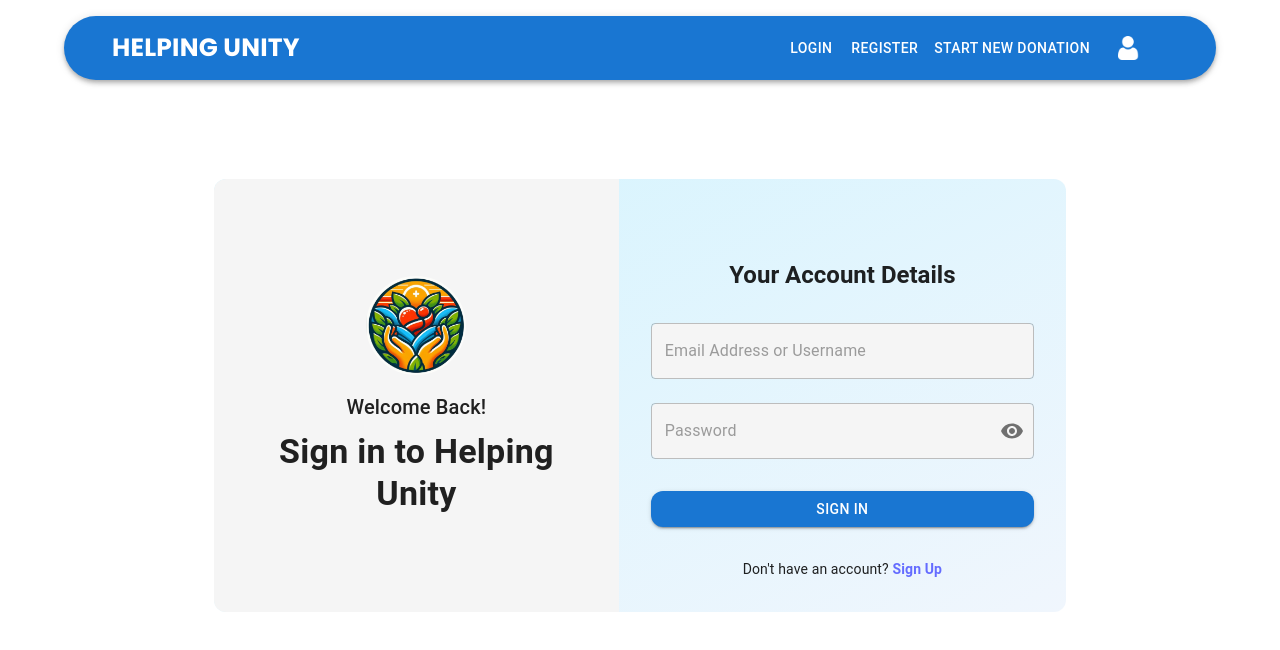
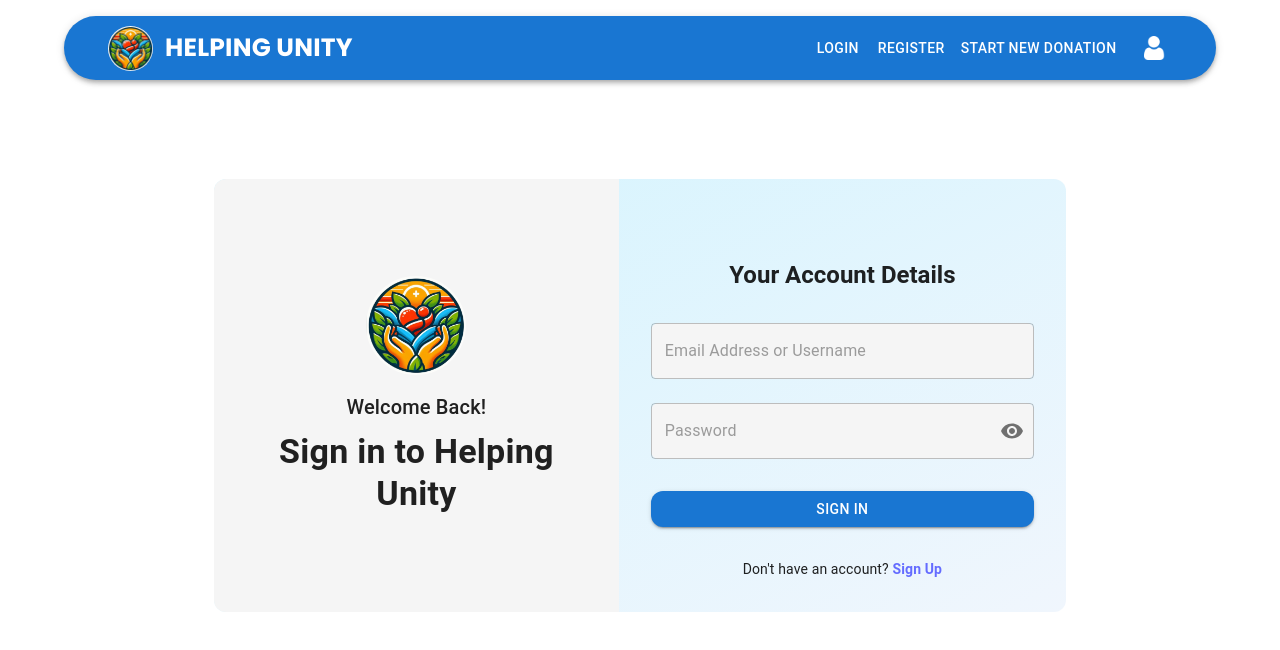
Before and after one commit to HelpingUnity/Helping-Unity-Front-End, a React (Vite) app: page /login in a window 1280 px wide. Shown: the top 650 px of the page. Built offline with nearby package versions, Linux system fonts and the light colour scheme.

Commit message:
Added logo icon into the Navigation Bar

```diff
--- a/src/App.jsx
+++ b/src/App.jsx
@@ -1,5 +1,4 @@
 import { useState } from "react";
-
 import Login from "./components/Login.jsx";
 import Register from "./components/Register.jsx";
 import DonationRequestList from "./components/DonationRequestList";
@@ -31,18 +30,28 @@ function App() {
           <AppBar
             position="fixed"
             sx={{
-              top: 16, // adjust this to set distance from top
+              top: 16,
               left: "50%",
               transform: "translateX(-50%)",
-              width: "90%", // or any fixed width if needed
+              width: "90%",
               display: "flex",
               gap: 2,
-              borderRadius: "50px", // ensure the value is a valid CSS string
-              // Remove marginTop since position fixed doesn't account for it normally
+              borderRadius: "50px",
             }}
           >
             <Toolbar>
               <Button component={Link} to="/donation-requests" color="#ffffff">
+                <img
+                  src="src/assets/image.png"
+                  alt="Logo"
+                  style={{
+                    width: "45px",
+                    height: "45px",
+                    marginRight: "12px",
+                    marginLeft: "12px",
+                    borderRadius: "50px",
+                  }}
+                />
                 <Typography
                   variant="h6"
                   component="div"
@@ -51,17 +60,15 @@ function App() {
                     fontFamily: "Poppins, sans-serif",
                     fontWeight: 800,
                     fontSize: 25,
-                  paddingLeft: 2,
                     color: "#ffffff",
-
                   }}
                 >
                   Helping Unity
                 </Typography>
               </Button>
-              <Box
-                sx={{ gap: 1, borderRadius: 25, flexGrow: 2, paddingLeft: '40%' }}
-              >
+
+              {/* Navigation buttons */}
+              <Box sx={{ gap: 1, borderRadius: 25, flexGrow: 2, paddingLeft: '40%' }}>
                 <Button
                   color="inherit"
                   component={Link}
@@ -94,44 +101,36 @@ function App() {
                   sx={{
                     alignItems: "center",
                     padding: 1,
-                    textTransform: "none", // Optional: Disable uppercase
+                    textTransform: "none",
                   }}
                 >
                   <img
                     src="src/assets/user1.png"
                     alt="User Icon"
                     style={{
-                      width: "24px", // Adjust icon size
+                      width: "24px",
                       height: "24px",
                     }}
                   />
-                  {/* Optional: Add text next to the icon */}
+
                 </Button>
               </Box>
             </Toolbar>
           </AppBar>
 
-          {/* Add your navigation bar here if needed */}
+
           <Routes>
             <Route path="/login" element={<Login />} />
             <Route path="/register" element={<Register />} />
-            <Route path="/donation-requests/:id/payments" element={<DonationPayment/>}></Route>
+            <Route path="/donation-requests/:id/payments" element={<DonationPayment />} />
             <Route path="*" element={<Navigate to="/login" />} />
-            <Route
-              path="/donation-requests"
-              element={<DonationRequestList />}
-            />
-            <Route
-              path="/donation-requests/:id"
-              element={<DonationRequestDetail />}
-            />
+            <Route path="/donation-requests" element={<DonationRequestList />} />
+            <Route path="/donation-requests/:id" element={<DonationRequestDetail />} />
             <Route path="/profile" element={<Profile />} />
 
-            {/* Only RECIPIENT should be allowed to create or edit donation requests */}
             <Route
               path="/donation-requests/new"
               element={
-                // <ProtectedRoute allowedRoles={['RECIPIENT']}>
                 <ProtectedRoute>
                   <DonationRequestForm />
                 </ProtectedRoute>
@@ -141,10 +140,8 @@ function App() {
             <Route
               path="/donation-requests/edit/:id"
               element={
-                // <ProtectedRoute allowedRoles={['DONOR']}>
                 <ProtectedRoute>
                   <DonationRequestForm />
-                  {/* <DonationRequestForm /> */}
                 </ProtectedRoute>
               }
             />
@@ -153,8 +150,6 @@ function App() {
           </Routes>
         </Router>
       </AuthProvider>
-
-      {/* <Home /> */}
     </>
   );
 }
```
Lines whose indentation alone changed are shown as unchanged.
